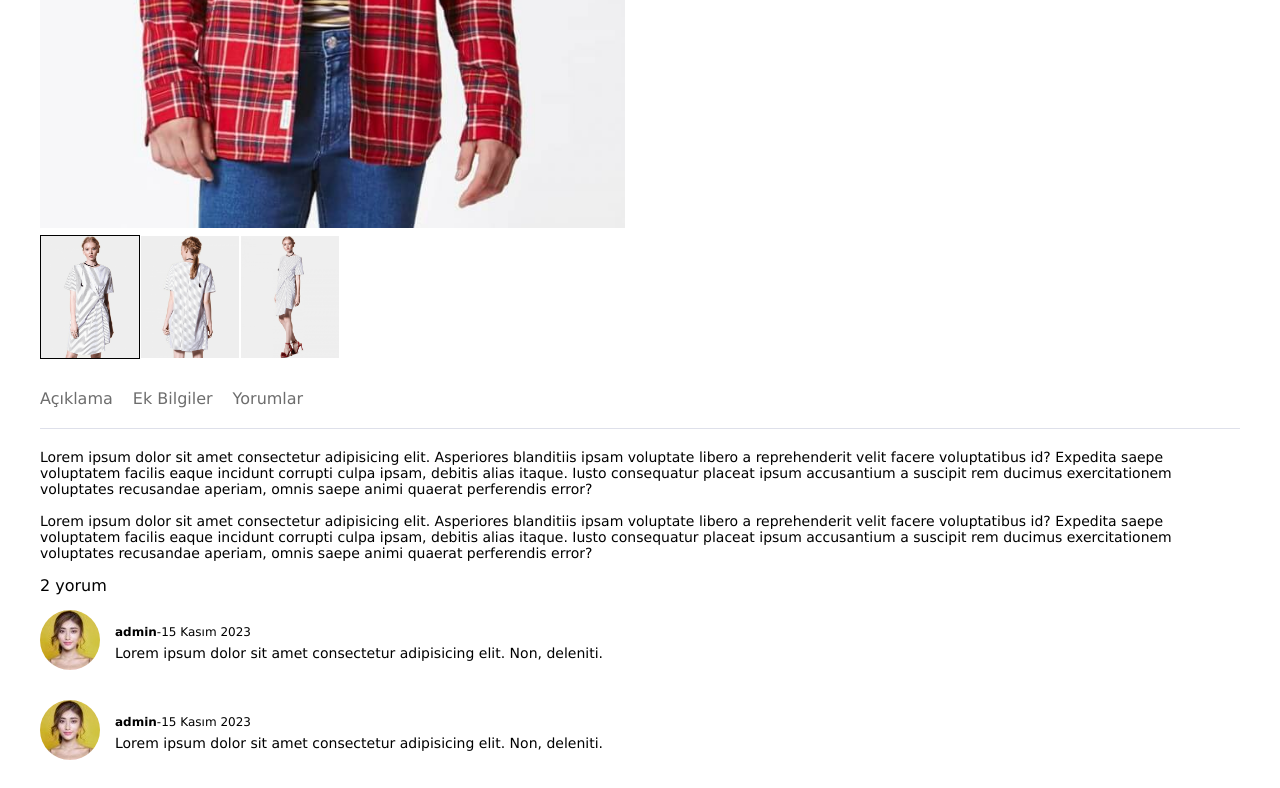
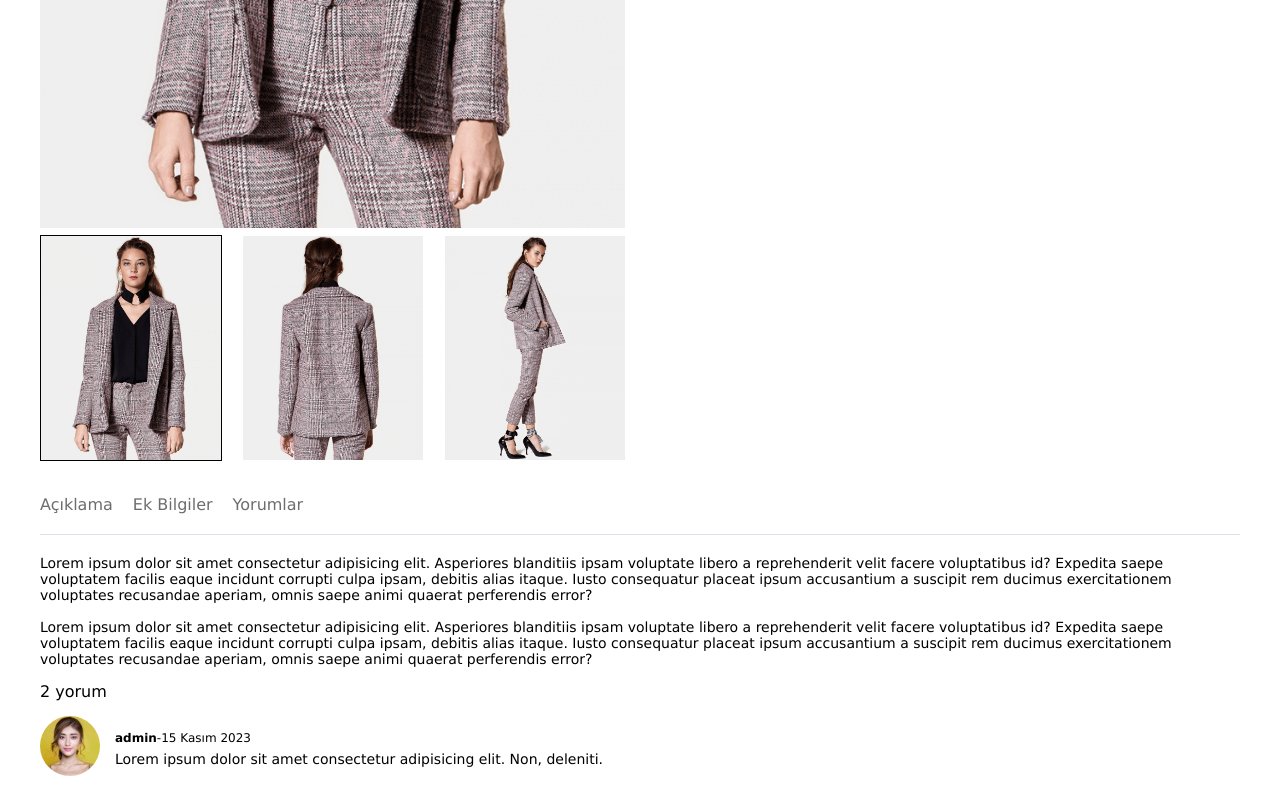
Before and after one commit to ismailarifv/FullStack-ETicaret, a React app in the folder client/: page / in a window 1280 px wide. Shown: the part 663-1451 px from the top of the page. Built offline with nearby package versions, Linux system fonts and the light colour scheme; the HTML template or start-up script is replaced by a standard one.

Commit message:
Product altındaki ürün ayrıntı fotoğrafları slider yapımı ve active image kısmı

```diff
--- a/client/src/components/Galeri/Galeri.css
+++ b/client/src/components/Galeri/Galeri.css
@@ -60,10 +60,10 @@
   }
 
 
-  .gallery-thumbs{
+  /* .gallery-thumbs{
     display: flex;
   }
 
   .gallery-thumbs img{
     width: 100px;
-  }
+  } */
--- a/client/src/components/Galeri/Galeri.jsx
+++ b/client/src/components/Galeri/Galeri.jsx
@@ -1,53 +1,98 @@
+import { useState } from "react";
+import productsData from "../../data.json";
+import PropTypes from "prop-types";
+import Slider from "react-slick";
 import './Galeri.css'
 
+function PrevBtn({ onClick }) {
+  return (
+    <button
+      className="glide__arrow glide__arrow--left"
+      data-glide-dir="<"
+      onClick={onClick}
+      style={{
+        zIndex: "2",
+      }}
+    >
+      <i className="bi bi-chevron-left"></i>
+    </button>
+  );
+}
+
+function NextBtn({ onClick }) {
+  return (
+    <button
+      className="glide__arrow glide__arrow--right"
+      data-glide-dir=">"
+      onClick={onClick}
+      style={{
+        zIndex: "2",
+      }}
+    >
+      <i className="bi bi-chevron-right"></i>
+    </button>
+  );
+}
+
+NextBtn.propTypes = {
+  onClick: PropTypes.func,
+};
+
+PrevBtn.propTypes = {
+  onClick: PropTypes.func,
+};
+
 function Galeri() {
+  const [activeImg, setActiveImg] = useState({
+    img: productsData[0].img.singleImage,
+    imgIndex: 0,
+  });
+
+  const sliderSettings = {
+    dots: false,
+    infinite: true,
+    slidesToShow: 3,
+    slidesToScroll: 1,
+    nextArrow: <NextBtn />,
+    prevArrow: <PrevBtn />,
+  };
   return (
     <div className="product-gallery">
       <div className="single-image-wrapper">
-        <img src="img/products/product2/1.png" id="single-image" alt="" />
+      <img src={activeImg.img} id="single-image" alt="" />
       </div>
       <div className="product-thumb">
         <div className="glide__track" data-glide-el="track">
           <ol
             className="gallery-thumbs glide__slides"
           >
+             <Slider {...sliderSettings}>
+              {productsData[0].img.thumbs.map((itemImg, index) => (
                 <li
                   className="glide__slide glide__slide--active"
-
+                  key={index}
+                  onClick={() =>
+                    setActiveImg({
+                      img: productsData[0].img.thumbs[index],
+                      imgIndex: index,
+                    })
+                  }
                 >
                   <img
-                src="img/products/product3/1.png"
+                    src={itemImg}
                     alt=""
-                className="img-fluid active"
+                    className={`img-fluid ${
+                      activeImg.imgIndex === index
+                        ? "active"
+                        : ""
+                    } `}
                   />
                 </li>
-
-            <li
-              className="glide__slide"
-
-            >
-              <img src="img/products/product3/2.png" alt="" className="img-fluid" />
-            </li>
-
-            <li className="glide__slide" >
-              <img src="img/products/product3/3.png" alt="" className="img-fluid" />
-            </li>
+              ))}
+            </Slider>
           </ol>
         </div>
-        <div className="glide__arrows" data-glide-el="controls">
-          <button
-            className="glide__arrow glide__arrow--left"
-            data-glide-dir="<"
-          >
-            <i className="bi bi-chevron-left"></i>
-          </button>
-          <button
-            className="glide__arrow glide__arrow--right"
-            data-glide-dir=">"
-          >
-            <i className="bi bi-chevron-right"></i>
-          </button>
-        </div>
+        <div className="glide__arrows" data-glide-el="controls"></div>
       </div>
     </div>
   )
--- a/client/src/components/Products/Products.jsx
+++ b/client/src/components/Products/Products.jsx
@@ -2,7 +2,7 @@ import { useState } from "react";
 import ProductItem from "./ProductItem";
 import Slider from "react-slick";
 import PropTypes from "prop-types";
-import ProductsData from "../../data.json";
+import productsData from "../../data.json";
 import "./Products.css";
 
 
@@ -31,7 +31,7 @@ PrevBtn.propTypes = {
 };
 
 function Products() {
-  const [products] = useState(ProductsData);
+  const [products] = useState(productsData);
 
   const sliderSettings = {
     dots: false,
--- a/client/src/data.json
+++ b/client/src/data.json
@@ -12,7 +12,8 @@
             "thumbs": [
                 "img/products/product1/1.png",
                 "img/products/product1/2.png",
-                "img/products/product1/3.png"
+                "img/products/product1/3.png",
+                "img/products/product1/2.png"
             ]
         }
     },
--- a/client/src/main.jsx
+++ b/client/src/main.jsx
@@ -7,9 +7,9 @@ import "slick-carousel/slick/slick-theme.css";
 import './index.css'
 
 ReactDOM.createRoot(document.getElementById('root')).render(
-  <>
+
   <MainLayout>
     <App />
-    </MainLayout>
-  </>
+   </MainLayout>
+
 )
```
Lines whose indentation alone changed are shown as unchanged.
